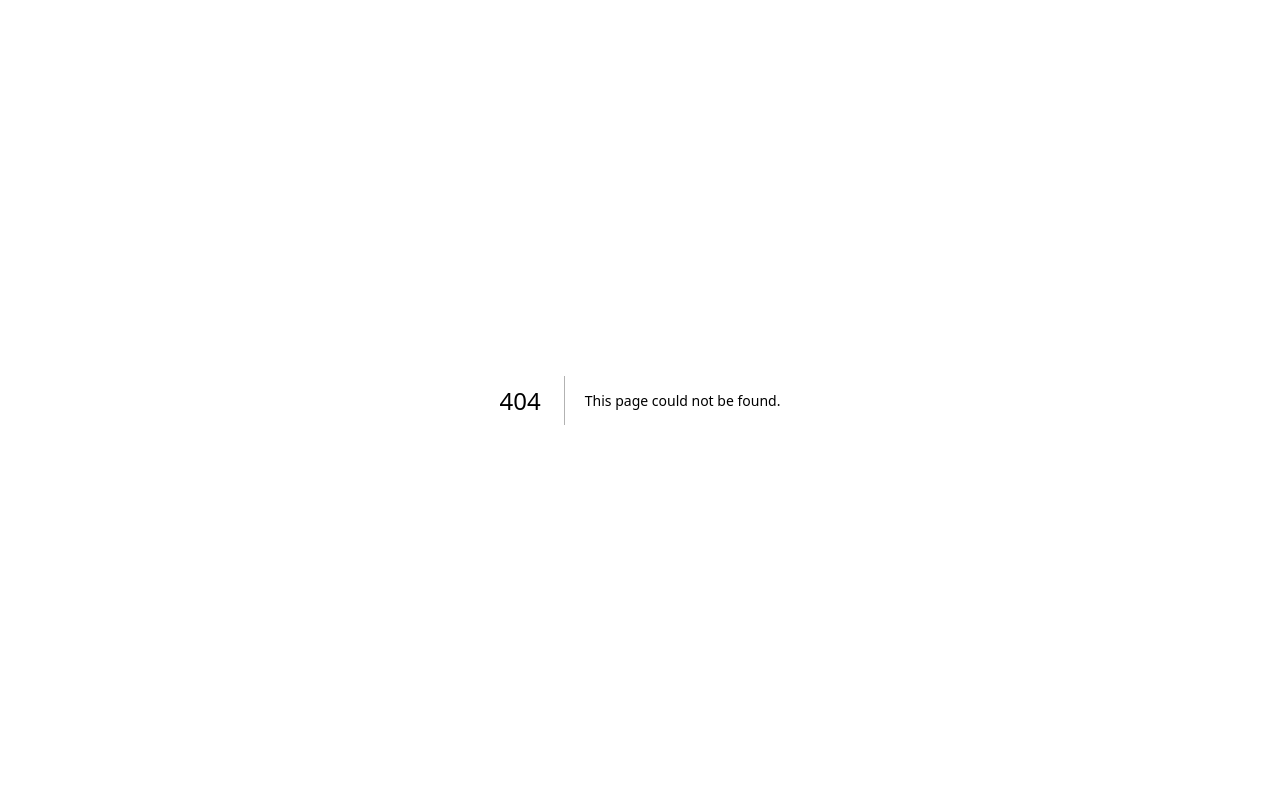
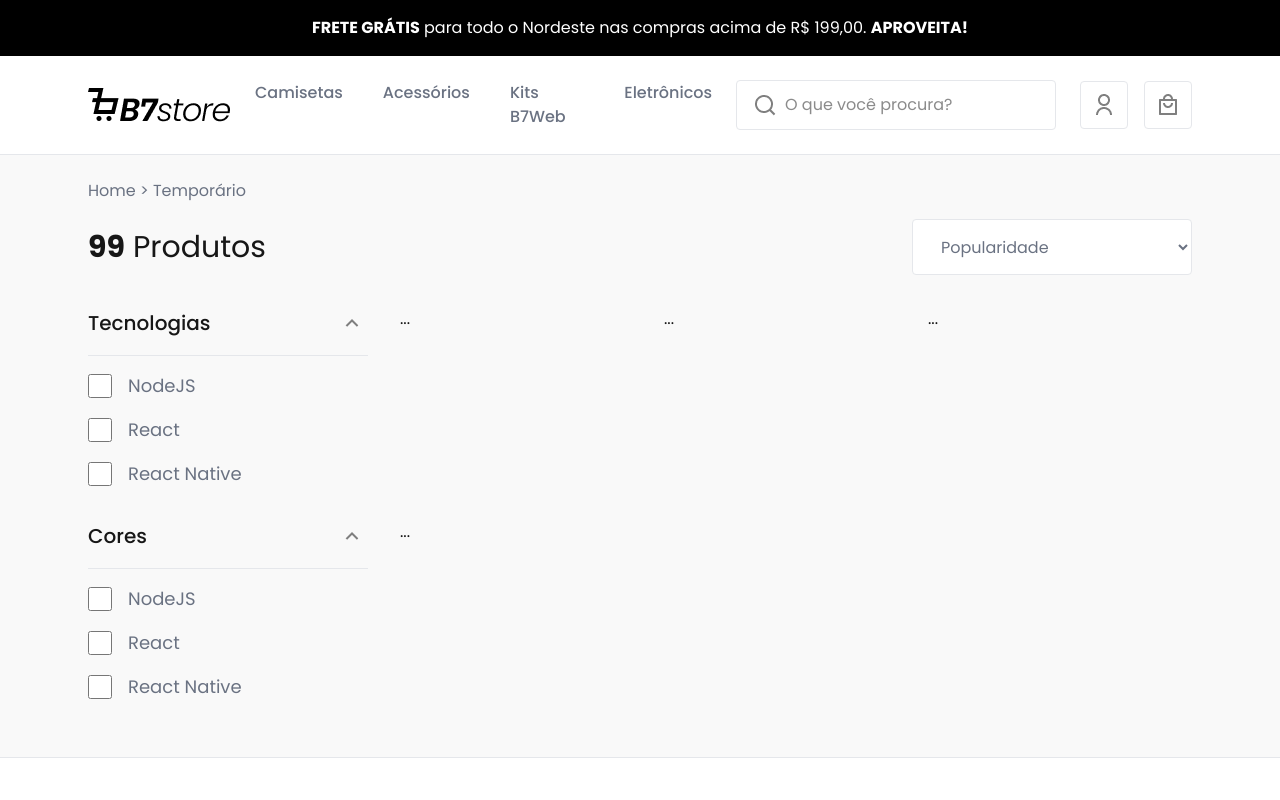
Before and after one commit to silvapedrodev/b7store-frontend, a Next.js app: page /categories/acessorios in a window 1280 px wide. Before the commit this address had no page. Shown: the top 800 px of the page. Built offline with nearby package versions, Linux system fonts and the light colour scheme.

Commit message:
feat(filters): implement filtering system and custom hook

```diff
--- /dev/null
+++ b/src/app/(site)/categories/[slug]/page.tsx
@@ -0,0 +1,24 @@
+import { ProductListFilter } from "@/components/categories/product-list-filter";
+import Link from "next/link";
+
+type Props = {
+  params: Promise<{ slug: string }>;
+  searchParams: Promise<{ [key: string]: string | string[] | undefined }>
+}
+
+export default async function Page({ params, searchParams }: Props) {
+  const { slug } = await params;
+  const filters = await searchParams;
+
+  // To-do pegar as informações da categoria.
+
+  return (
+    <div>
+      <div className="text-gray-500 mb-4">
+        <Link href={'/'}>Home</Link>  &gt; Temporário
+      </div>
+
+      <ProductListFilter />
+    </div>
+  )
+}
--- /dev/null
+++ b/src/components/categories/filter-group.tsx
@@ -0,0 +1,36 @@
+"use client"
+
+import Image from "next/image";
+import { FilterItem } from "./filter-item";
+import { useState } from "react";
+
+type Props = {
+  id: string;
+  name: string;
+}
+
+export const FilterGroup = ({ id, name }: Props) => {
+  const [opened, setOpened] = useState(true);
+
+  return (
+    <div className="mb-8">
+      <div className="flex justify-between items-center border-b border-gray-200 pb-4">
+        <div className="flex-1 font-medium text-xl">{name}</div>
+        <div onClick={() => setOpened(prev => !prev)} className="size-8 flex justify-center items-center cursor-pointer">
+          <Image
+            src={'/assets/ui/arrow-left-s-line.png'}
+            alt=""
+            width={24}
+            height={24}
+            className={`${opened ? 'rotate-0' : 'rotate-180'} transition-all`}
+          />
+        </div>
+      </div>
+      <div className={`overflow-y-hidden ${opened ? 'max-h-96' : 'max-h-0'} transition-all`}>
+        <FilterItem groupId={id} item={{ id: 'node', label: 'NodeJS' }} />
+        <FilterItem groupId={id} item={{ id: 'react', label: 'React' }} />
+        <FilterItem groupId={id} item={{ id: 'rn', label: 'React Native' }} />
+      </div>
+    </div>
+  );
+}
--- /dev/null
+++ b/src/components/categories/filter-item.tsx
@@ -0,0 +1,46 @@
+"use client"
+
+import { UseQueryString } from "@/hooks/use-querystring";
+
+type Props = {
+  groupId: string;
+  item: {
+    id: string;
+    label: string;
+  }
+}
+
+export const FilterItem = ({ groupId, item }: Props) => {
+  const queryString = UseQueryString();
+
+  const toggleFilter = (groupId: string, itemId: string) => {
+    const queryGroup = queryString.get(groupId);
+    let currentFilter = queryGroup ? queryGroup.split('|') : [];
+
+    if (currentFilter.includes(itemId)) {
+      currentFilter = currentFilter.filter(item => item !== itemId);
+    } else {
+      currentFilter.push(itemId)
+    }
+
+    queryString.set(groupId, currentFilter.join('|'));
+  }
+
+  const hasFilter = (groupId: string, itemId: string) => {
+    let currentFilter = queryString.get(groupId)?.split('|')
+    return currentFilter && currentFilter.includes(itemId) ? true : false;
+  }
+
+  return (
+    <div className="flex gap-4 items-center mt-4">
+      <input
+        type="checkbox"
+        className="size-6"
+        id={`ck-${item.id}`}
+        onChange={() => toggleFilter(groupId, item.id)}
+        checked={hasFilter(groupId, item.id)}
+      />
+      <label htmlFor={`ck-${item.id}`} className="text-lg text-gray-500">{item.label}</label>
+    </div>
+  );
+}
--- /dev/null
+++ b/src/components/categories/product-list-filter.tsx
@@ -0,0 +1,54 @@
+"use client"
+
+import { UseQueryString } from "@/hooks/use-querystring";
+import { ChangeEvent, useState } from "react";
+import { FilterGroup } from "./filter-group";
+
+export const ProductListFilter = () => {
+  const queryString = UseQueryString();
+  const [filterOpened, setFilterOpened] = useState(false);
+
+  const order = queryString.get('order') ?? 'views';
+
+  const handleSelectChanged = (e: ChangeEvent<HTMLSelectElement>) => {
+    queryString.set('order', e.target.value);
+  }
+
+  return (
+    <div>
+      <div className="flex flex-col md:flex-row gap-5 justify-between items-start md:items-center">
+        <div className="text-2xl md:text-3xl"><strong>99</strong> Produtos</div>
+        <div className="w-full md:max-w-70 flex flex-row gap-5">
+          <select
+            defaultValue={order}
+            onChange={handleSelectChanged}
+            className="h-14 flex-1 flex items-center px-6 bg-white border border-gray-200 rounded-sm text-gray-500"
+          >
+            <option value="views">Popularidade</option>
+            <option value="price">Por preço</option>
+            <option value="selling">Mais vendidos</option>
+          </select>
+          <div
+            onClick={() => setFilterOpened(prev => !prev)}
+            className="h-14 flex-1 flex md:hidden items-center px-6 bg-white border border-gray-200 rounded-sm text-gray-500"
+          >
+            Filtrar por
+          </div>
+        </div>
+      </div>
+
+      <div className="mt-8 flex flex-col md:flex-row gap-8">
+        <div className={`flex-1 md:max-w-70 ${filterOpened ? 'block' : 'hidden'} md:block`}>
+          <FilterGroup id="tech" name="Tecnologias" />
+          <FilterGroup id="color" name="Cores" />
+        </div>
+        <div className="flex-1 grid grid-cols-1 md:grid-cols-3">
+          <div>...</div>
+          <div>...</div>
+          <div>...</div>
+          <div>...</div>
+        </div>
+      </div>
+    </div>
+  );
+}
--- /dev/null
+++ b/src/hooks/use-querystring.ts
@@ -0,0 +1,22 @@
+import { usePathname, useRouter, useSearchParams } from "next/navigation"
+
+export const UseQueryString = () => {
+  const router = useRouter();
+  const pathname = usePathname();
+  const searchParams = useSearchParams();
+
+  return {
+    get: (att: string) => {
+      return searchParams.get(att);
+    },
+    set: (att: string, value: string) => {
+      const params = new URLSearchParams(searchParams.toString())
+      if (value) {
+        params.set(att, value);
+      } else {
+        params.delete(att);
+      }
+      router.push(`${pathname}?${params.toString()}`)
+    }
+  }
+}
```
